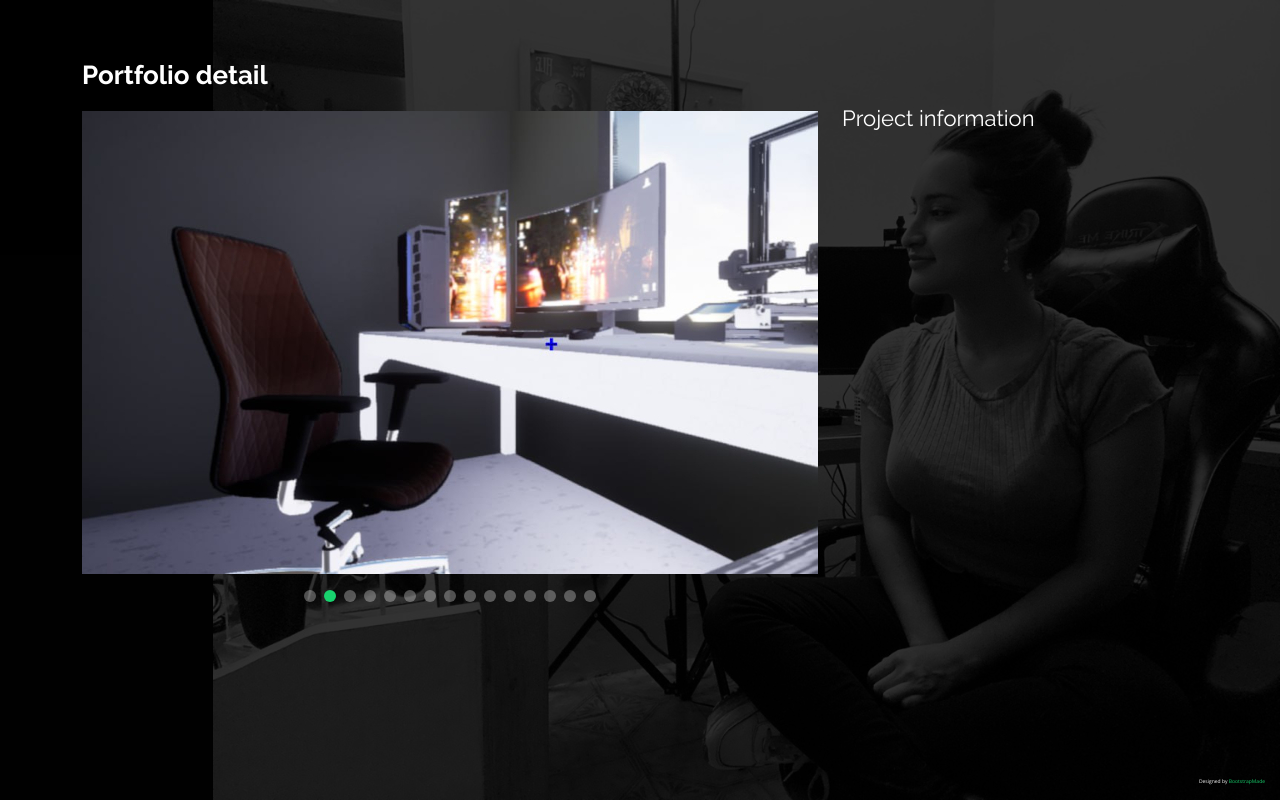
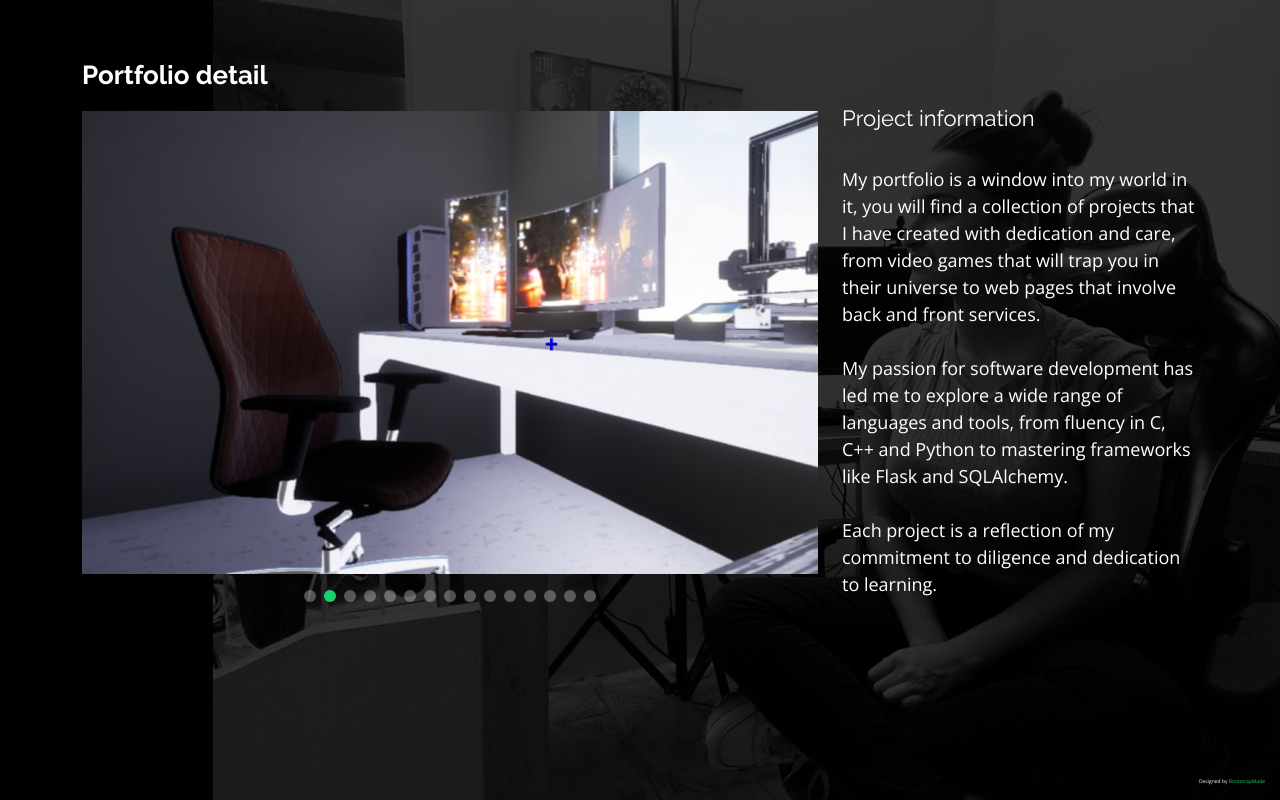
Before and after one commit to DaniellaZambrano/daniellazambrano.github.io, a plain HTML site: page portfolio-details.html in a window 1280 px wide. Drawn offline with nearby package versions, Linux system fonts and the light colour scheme.

Commit message:
portfolio landing page

```diff
--- a/portfolio-details.html
+++ b/portfolio-details.html
@@ -127,7 +127,20 @@
             </ul> -->
 
             <p>
-            </p>
+              <font size="4px">
+
+                My portfolio is a window into my world in it, you will find a collection of projects that I have created with dedication and care,
+                from video games that will trap you in their universe to web pages that involve back and front services.
+                <br>
+                <br>
+                My passion for software development has led me to explore a wide range of languages and tools, from fluency in C, C++ and Python
+                to mastering frameworks like Flask and SQLAlchemy.
+                <br>
+                <br>
+                Each project is a reflection of my commitment to diligence and dedication to learning.
+                <br>
+              </font>
+              </p>
           </div>
 
         </div>
```
